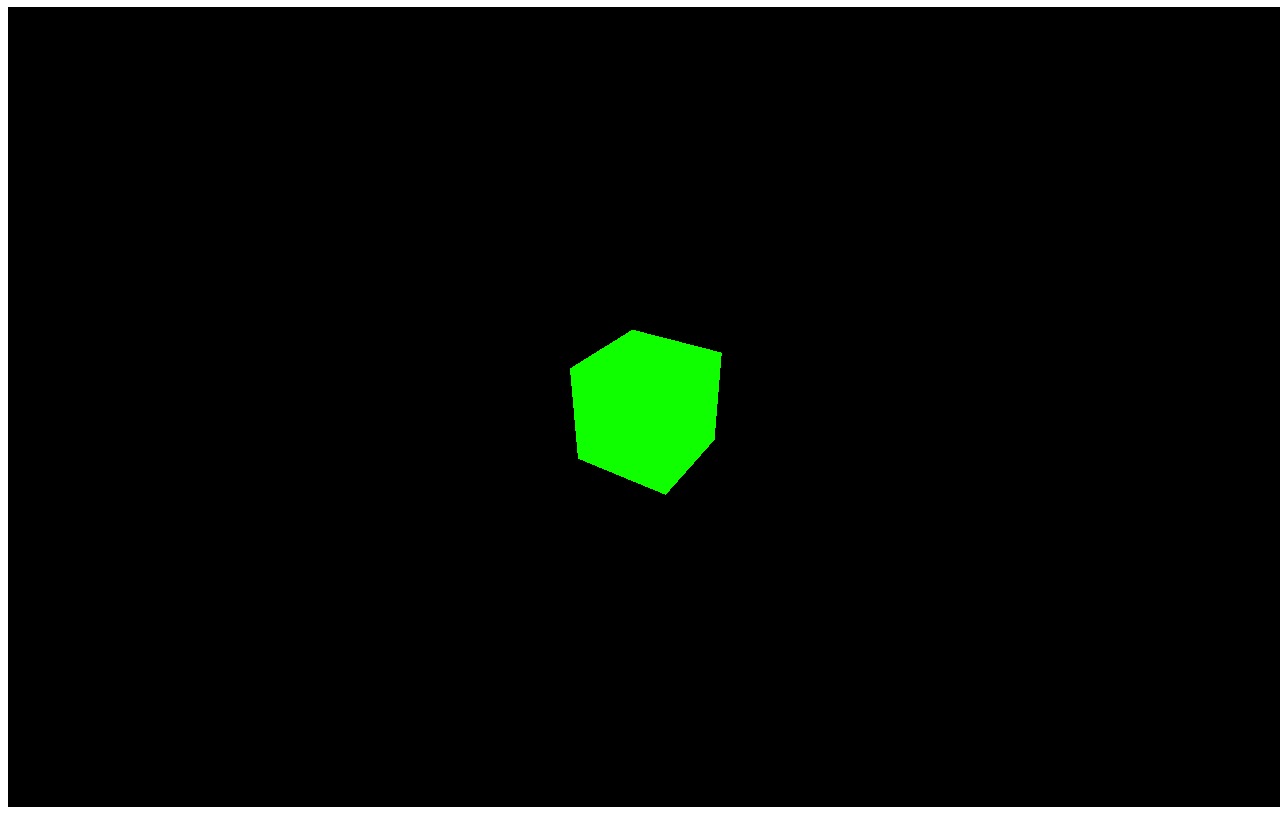
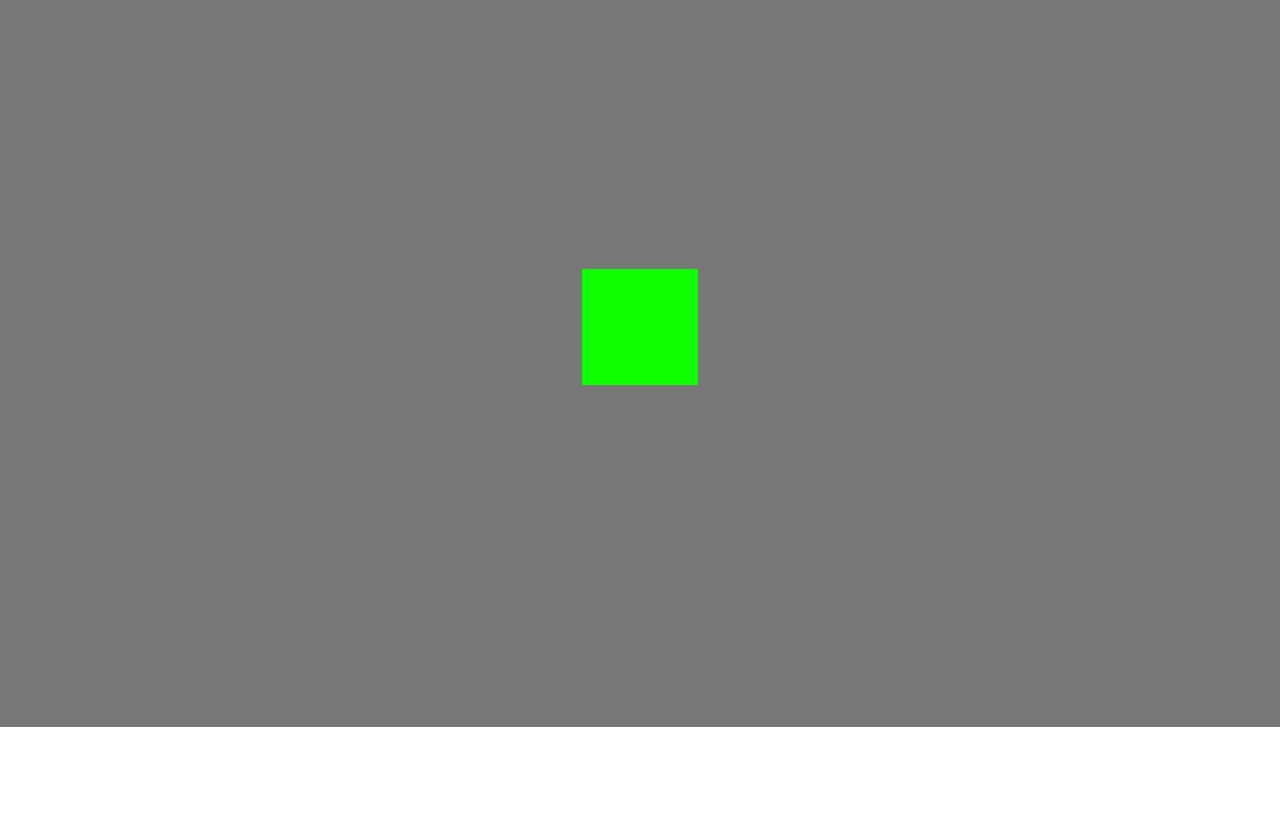
Before and after one commit to annikajnic/sim-city-3js, a website built with Vite: page index.html in a window 1280 px wide. Shown: the part 73-888 px from the top of the page. After the commit the page ends 800 px from the top, so only its background shows below. Built offline with nearby package versions, Linux system fonts and the light colour scheme.

Commit message:
camera set up

```diff
--- a/index.html
+++ b/index.html
@@ -5,9 +5,24 @@
         <meta http-equiv="X-UA-Compatible" content="IE=edge" />
         <meta name="viewport" content="width=device-width, initial-scale=1.0" />
         <title>Document</title>
+        <link rel="stylesheet" href="/style.css">
     </head>
     <body>
-        <div id="app"><h1>hello</h1></div>
-        <script type="module" src="/main.js"></script>
+        <div id="root-window">
+            <div id="render-target"></div>
+        </div>
+
+        <!-- <script type="module" src="/main.js"></script> -->
+        <script type="module">
+            import { createScene } from './src/scene.js';
+
+            window.onload = () => {
+                window.scene = createScene();
+                window.scene.start();
+                window.addEventListener('mousemove', window.scene.mouseMove);
+                window.addEventListener('mousedown', window.scene.mouseDown);
+                window.addEventListener('mouseup', window.scene.mouseUp);
+            };
+        </script>
     </body>
 </html>
--- a/main.js
+++ b/main.js
@@ -15,19 +15,20 @@ renderer.setSize(window.innerWidth, window.innerHeight);
 
 document.body.appendChild(renderer.domElement); //renderer.domElement;
 
-const geometry = new THREE.BoxGeometry();
+const geometry = new THREE.BoxGeometry(1, 1, 1);
+geometry.translate(0, 0.5, 0);
 const material = new THREE.MeshBasicMaterial({ color: 0xffE00 });
 const cube = new THREE.Mesh(geometry, material);
 scene.add(cube);
 
-scene.add(new THREE.AmbientLight(0x404040));
+// scene.add(new THREE.AmbientLight(0x404040));
 
 camera.position.z = 5;
 
 function animate() {
     requestAnimationFrame(animate);
-    cube.rotation.x += 0.05;
-    cube.rotation.y += 0.05;
+    cube.rotation.x += 0.01;
+    cube.rotation.y += 0.01;
     renderer.render(scene, camera);
 }
 
--- a/package.json
+++ b/package.json
@@ -10,6 +10,7 @@
   "author": "Annika Nicol",
   "license": "ISC",
   "dependencies": {
+    "eslint": "^9.19.0",
     "three": "^0.172.0",
     "vite": "^6.0.11"
   }
--- /dev/null
+++ b/public/style.css
@@ -0,0 +1,12 @@
+html, body {
+    height:100%;
+    margin: 0;
+}
+
+#root-window {
+    height:100%;
+}
+
+#render-target {
+    height:100%;
+}
--- /dev/null
+++ b/src/camera.js
@@ -0,0 +1,92 @@
+
+import * as THREE from 'three';
+import * as constant from './utils/constant.js';
+
+
+export function createCamera() {
+    const camera = new THREE.PerspectiveCamera(
+        75,
+        constant.gameWindow.offsetWidth / constant.gameWindow.offsetHeight,
+        0.1,
+        1000
+    );
+    let cameraOrigin = new THREE.Vector3(0, 0, 0);
+    let cameraAzimuth = 0;
+    let cameraRadius = 4;
+    let cameraElevation = 0;
+    let isLeftMouseDown = false;
+    let isRightMouseDown = false;
+    let isMiddleMouseDown = false;
+    let lastMousePosition = { x: 0, y: 0 };
+
+    updateCameraPostion();
+
+    camera.position.z = 5;
+
+
+    function mouseDown(event) {
+        console.log("mouse down");
+        if(event.button === constant.LEFT_MOUSE_BUTTON) {
+            isLeftMouseDown = true;
+        }
+        if(event.button === constant.MIDDLE_MOUSE_BUTTON) {
+            isMiddleMouseDown = true;
+        }
+        if(event.button === constant.RIGHT_MOUSE_BUTTON) {
+            isRightMouseDown = true;
+        }
+    }
+
+    function mouseUp(event) {
+        console.log("mouse up");
+        if(event.button === constant.LEFT_MOUSE_BUTTON) {
+            isLeftMouseDown = false;
+        }
+        if(event.button === constant.MIDDLE_MOUSE_BUTTON) {
+            isMiddleMouseDown = false;
+        }
+        if(event.button === constant.RIGHT_MOUSE_BUTTON) {
+            isRightMouseDown = false;
+        }
+    }
+
+function mouseMove(event) {
+    const deltaX = event.clientX - lastMousePosition.x;
+    const deltaY = event.clientY - lastMousePosition.y;
+    // handles the rotation of the camera
+    if (isLeftMouseDown) {
+        cameraAzimuth += -(deltaX) * constant.ROTATION_SENSITIVITY;
+        cameraElevation += (deltaY) * constant.ROTATION_SENSITIVITY;
+        cameraElevation = Math.max(constant.MAX_CAMERA_ELEVATION, Math.min(constant.MIN_CAMERA_ELEVATION, cameraElevation));
+        updateCameraPostion();
+    }
+    if (isMiddleMouseDown) {
+        const forward = new THREE.Vector3(0, 0, 1).applyAxisAngle(constant.Y_AXIS, cameraAzimuth * constant.DEG2RAD);
+        const left = new THREE.Vector3(1, 0, 0).applyAxisAngle(constant.Y_AXIS, cameraAzimuth * constant.DEG2RAD);
+        cameraOrigin.addVectors(forward.multiplyScalar(constant.PAN_SENSITIVITY * deltaY));
+        cameraOrigin.addVectors(left.multiplyScalar(constant.PAN_SENSITIVITY * deltaX));
+        updateCameraPostion();
+
+    }
+
+    // handles the zooming in and out of the camera
+    if (isRightMouseDown) {
+        cameraRadius += (deltaY) * 0.2;
+        cameraRadius = Math.max(constant.MIN_CAMERA_RADIUS, Math.min(constant.MAX_CAMERA_RADIUS, cameraRadius));
+        updateCameraPostion();
+    }
+
+    lastMousePosition = { x: event.clientX, y: event.clientY };
+}
+
+    function updateCameraPostion() {
+        camera.position.x = cameraRadius * Math.sin(cameraAzimuth * constant.DEG2RAD) * Math.cos(cameraElevation * constant.DEG2RAD);
+        camera.position.y = cameraRadius * Math.sin(cameraElevation * constant.DEG2RAD);
+        camera.position.z = cameraRadius * Math.cos(cameraAzimuth * constant.DEG2RAD) * Math.cos(cameraElevation * constant.DEG2RAD);
+        camera.position.add(cameraOrigin);
+        camera.lookAt(cameraOrigin);
+        camera.updateMatrixWorld();
+    }
+
+    return { camera, mouseDown, mouseUp, mouseMove };
+}
--- /dev/null
+++ b/src/scene.js
@@ -0,0 +1,49 @@
+import * as THREE from 'three';
+import { createCamera } from './camera';
+import { gameWindow } from './utils/constant';
+
+
+export function createScene() {
+    // Intial setup
+
+    const scene = new THREE.Scene();
+    scene.background = new THREE.Color(0x777777);
+
+    const camera = createCamera()
+    const renderer = new THREE.WebGLRenderer();
+    renderer.setSize(gameWindow.offsetWidth, gameWindow.offsetHeight);
+
+    gameWindow.appendChild(renderer.domElement);
+
+    const geometry = new THREE.BoxGeometry(1, 1, 1);
+    const material = new THREE.MeshBasicMaterial({ color: 0xffE00 });
+    const mesh = new THREE.Mesh(geometry, material);
+
+    scene.add(mesh)
+
+    function draw() {
+        renderer.render(scene, camera.camera);
+    }
+
+    function start() {
+       renderer.setAnimationLoop(draw);
+    }
+
+    function stop() {
+    renderer.setAnimationLoop(null);
+    }
+
+    function mouseDown(event) {
+       camera.mouseDown(event);
+    }
+
+    function mouseUp(event) {
+        camera.mouseUp(event);
+    }
+
+    function mouseMove(event) {
+        camera.mouseMove(event);
+    }
+
+    return { start, stop, mouseDown, mouseUp, mouseMove };
+}
--- /dev/null
+++ b/src/utils/constant.js
@@ -0,0 +1,19 @@
+import * as THREE from 'three';
+
+export const gameWindow = document.getElementById('render-target');
+export const gameContainer = document.getElementById('root-window');
+export const LEFT_MOUSE_BUTTON = 0;
+export const MIDDLE_MOUSE_BUTTON = 1;
+export const RIGHT_MOUSE_BUTTON = 2;
+
+export const Y_AXIS = new THREE.Vector3(0, 1, 0);
+export const DEG2RAD = Math.PI / 180;
+
+export const ROTATION_SENSITIVITY = 0.5;
+export const ZOOM_SENSITIVITY = 0.2;
+export const PAN_SENSITIVITY = -0.01;
+
+export const MAX_CAMERA_ELEVATION = 90;
+export const MIN_CAMERA_ELEVATION = 30;
+export const MIN_CAMERA_RADIUS = 2;
+export const MAX_CAMERA_RADIUS = 10;
```
Also changed, not shown: 1 other file.
